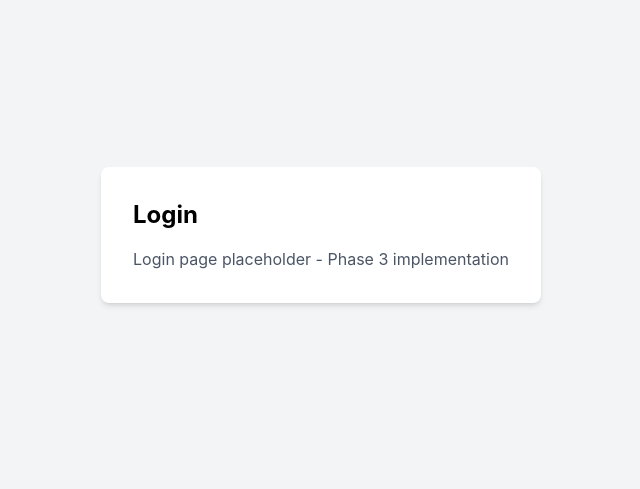
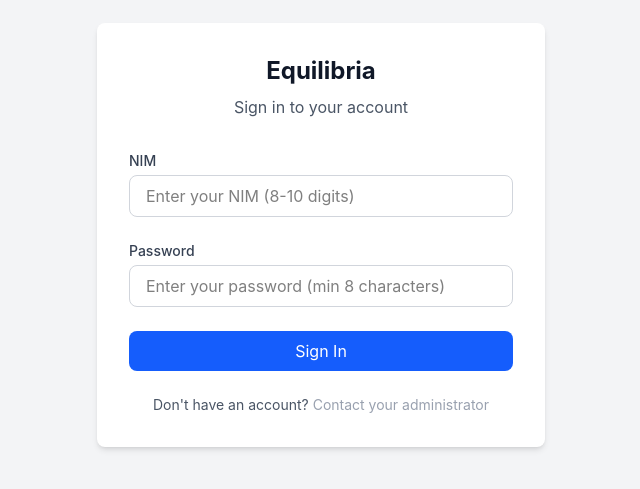
Before and after one commit to RunningPie/Equilibria, a React (Vite) app in the folder client/: page /login in a window 1280 px wide. Shown: the part 165-654 px from the top of the page, without its empty margins (319-959 px from the left). Built offline with nearby package versions, Linux system fonts and the light colour scheme; no server answers.

Commit message:
feat: login page

```diff
--- a/client/src/pages/Login.tsx
+++ b/client/src/pages/Login.tsx
@@ -1,14 +1,193 @@
+import { useState, type FormEvent } from 'react';
+import { useNavigate } from 'react-router-dom';
+import { authService } from '../services/auth';
+import { useAuthStore } from '../store/authStore';
+
 /**
  * Login Page
- * Phase 3 will implement the full login form
- * This is a placeholder for Phase 2 routing setup
+ * Full implementation with NIM/password validation, API integration, and error handling
  */
 export function Login() {
+  const navigate = useNavigate();
+  const login = useAuthStore((state) => state.login);
+
+  // Form state
+  const [nim, setNim] = useState('');
+  const [password, setPassword] = useState('');
+
+  // Validation errors
+  const [nimError, setNimError] = useState('');
+  const [passwordError, setPasswordError] = useState('');
+
+  // API error
+  const [apiError, setApiError] = useState('');
+
+  // Loading state
+  const [isLoading, setIsLoading] = useState(false);
+
+  // Validation functions
+  const validateNim = (value: string): boolean => {
+    if (!value) {
+      setNimError('NIM is required');
+      return false;
+    }
+    if (!/^\d+$/.test(value)) {
+      setNimError('NIM must contain only numbers');
+      return false;
+    }
+    if (value.length < 8 || value.length > 10) {
+      setNimError('NIM must be 8-10 digits');
+      return false;
+    }
+    setNimError('');
+    return true;
+  };
+
+  const validatePassword = (value: string): boolean => {
+    if (!value) {
+      setPasswordError('Password is required');
+      return false;
+    }
+    if (value.length < 8) {
+      setPasswordError('Password must be at least 8 characters');
+      return false;
+    }
+    setPasswordError('');
+    return true;
+  };
+
+  // Handle form submission
+  const handleSubmit = async (e: FormEvent) => {
+    e.preventDefault();
+    setApiError('');
+
+    // Validate inputs
+    const isNimValid = validateNim(nim);
+    const isPasswordValid = validatePassword(password);
+
+    if (!isNimValid || !isPasswordValid) {
+      return;
+    }
+
+    // Submit login
+    setIsLoading(true);
+    try {
+      const response = await authService.login({
+        nim,
+        password,
+      });
+
+      // Store in auth store
+      login(response.access_token, response.user);
+
+      // Redirect to dashboard
+      navigate('/dashboard', { replace: true });
+    } catch (error) {
+      if (error instanceof Error) {
+        setApiError(error.message || 'Invalid NIM or password');
+      } else {
+        setApiError('An error occurred. Please try again.');
+      }
+    } finally {
+      setIsLoading(false);
+    }
+  };
+
   return (
-    <div className="min-h-screen flex items-center justify-center bg-gray-100">
-      <div className="bg-white p-8 rounded-lg shadow-md">
-        <h1 className="text-2xl font-bold mb-4">Login</h1>
-        <p className="text-gray-600">Login page placeholder - Phase 3 implementation</p>
+    <div className="min-h-screen bg-gray-100 flex items-center justify-center p-4">
+      <div className="w-full max-w-md bg-white rounded-lg shadow-md p-8">
+        {/* Header */}
+        <div className="text-center mb-8">
+          <h1 className="text-2xl font-bold text-gray-900">Equilibria</h1>
+          <p className="text-gray-600 mt-2">Sign in to your account</p>
+        </div>
+
+        {/* API Error */}
+        {apiError && (
+          <div className="mb-4 p-3 bg-red-100 border border-red-400 text-red-700 rounded">
+            {apiError}
+          </div>
+        )}
+
+        {/* Login Form */}
+        <form onSubmit={handleSubmit} className="space-y-6">
+          {/* NIM Field */}
+          <div>
+            <label htmlFor="nim" className="block text-sm font-medium text-gray-700 mb-1">
+              NIM
+            </label>
+            <input
+              type="text"
+              id="nim"
+              value={nim}
+              onChange={(e) => {
+                setNim(e.target.value);
+                if (nimError) validateNim(e.target.value);
+              }}
+              onBlur={(e) => validateNim(e.target.value)}
+              placeholder="Enter your NIM (8-10 digits)"
+              className={`w-full px-4 py-2 border rounded-lg focus:ring-2 focus:ring-blue-500 focus:border-blue-500 ${
+                nimError ? 'border-red-500' : 'border-gray-300'
+              }`}
+              disabled={isLoading}
+            />
+            {nimError && (
+              <p className="mt-1 text-sm text-red-600">{nimError}</p>
+            )}
+          </div>
+
+          {/* Password Field */}
+          <div>
+            <label htmlFor="password" className="block text-sm font-medium text-gray-700 mb-1">
+              Password
+            </label>
+            <input
+              type="password"
+              id="password"
+              value={password}
+              onChange={(e) => {
+                setPassword(e.target.value);
+                if (passwordError) validatePassword(e.target.value);
+              }}
+              onBlur={(e) => validatePassword(e.target.value)}
+              placeholder="Enter your password (min 8 characters)"
+              className={`w-full px-4 py-2 border rounded-lg focus:ring-2 focus:ring-blue-500 focus:border-blue-500 ${
+                passwordError ? 'border-red-500' : 'border-gray-300'
+              }`}
+              disabled={isLoading}
+            />
+            {passwordError && (
+              <p className="mt-1 text-sm text-red-600">{passwordError}</p>
+            )}
+          </div>
+
+          {/* Submit Button */}
+          <button
+            type="submit"
+            disabled={isLoading}
+            className="w-full bg-blue-600 text-white py-2 px-4 rounded-lg hover:bg-blue-700 focus:ring-2 focus:ring-blue-500 focus:ring-offset-2 disabled:opacity-50 disabled:cursor-not-allowed transition-colors"
+          >
+            {isLoading ? (
+              <span className="flex items-center justify-center">
+                <svg className="animate-spin -ml-1 mr-3 h-5 w-5 text-white" xmlns="http://www.w3.org/2000/svg" fill="none" viewBox="0 0 24 24">
+                  <circle className="opacity-25" cx="12" cy="12" r="10" stroke="currentColor" strokeWidth="4"></circle>
+                  <path className="opacity-75" fill="currentColor" d="M4 12a8 8 0 018-8V0C5.373 0 0 5.373 0 12h4zm2 5.291A7.962 7.962 0 014 12H0c0 3.042 1.135 5.824 3 7.938l3-2.647z"></path>
+                </svg>
+                Signing in...
+              </span>
+            ) : (
+              'Sign In'
+            )}
+          </button>
+        </form>
+
+        {/* Footer */}
+        <div className="mt-6 text-center text-sm text-gray-600">
+          <p>
+            Don't have an account?{' '}
+            <span className="text-gray-400">Contact your administrator</span>
+          </p>
+        </div>
       </div>
     </div>
   );
--- a/client/src/services/api.ts
+++ b/client/src/services/api.ts
@@ -9,6 +9,7 @@ const api: AxiosInstance = axios.create({
     'Content-Type': 'application/json',
   },
   timeout: 30000, // 30 seconds timeout
+  withCredentials: true, // Required for CORS with credentials
 });
 
 // Request interceptor to add JWT token
```
Also changed, not shown: 2 other files (tests, documents, lock files or other folders).
